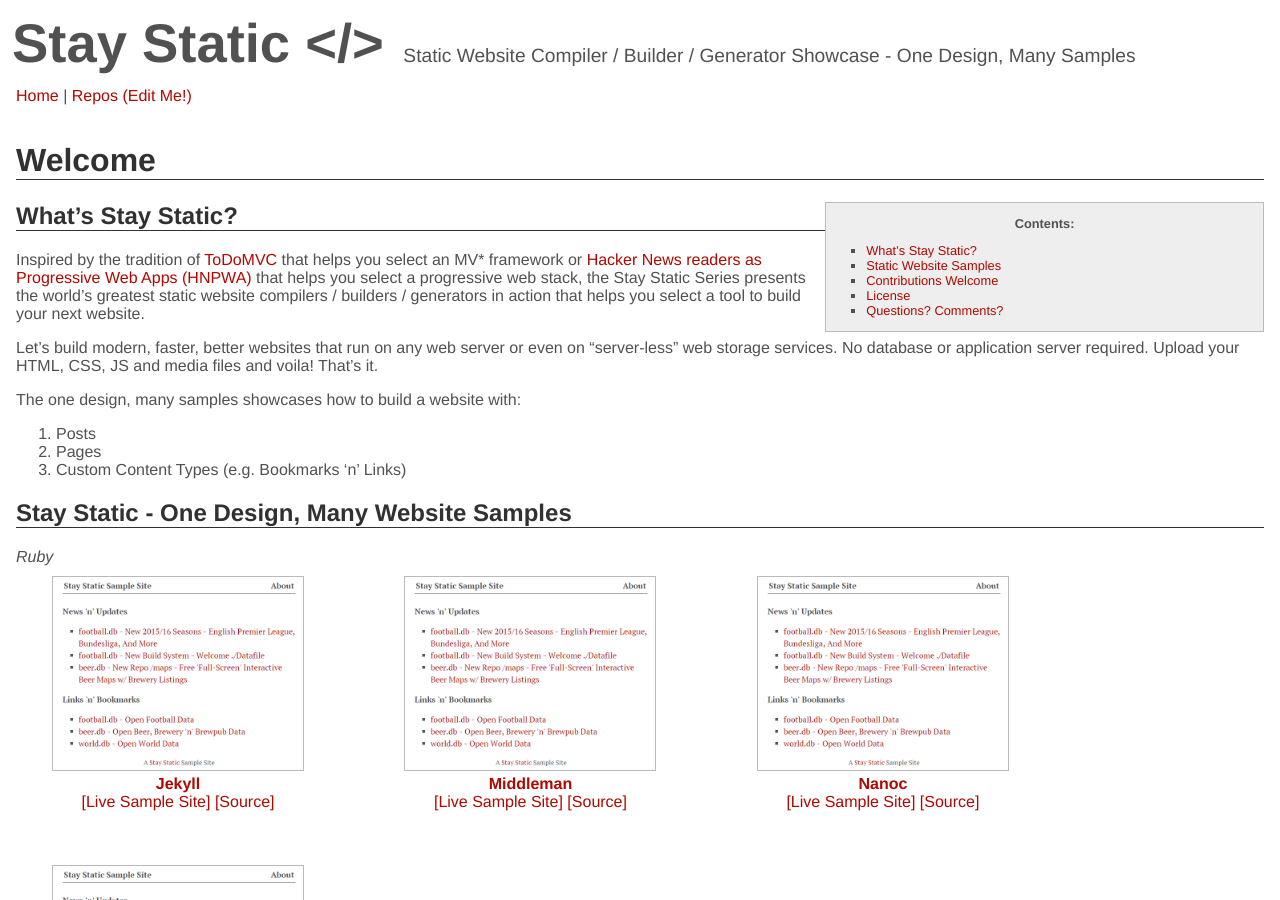
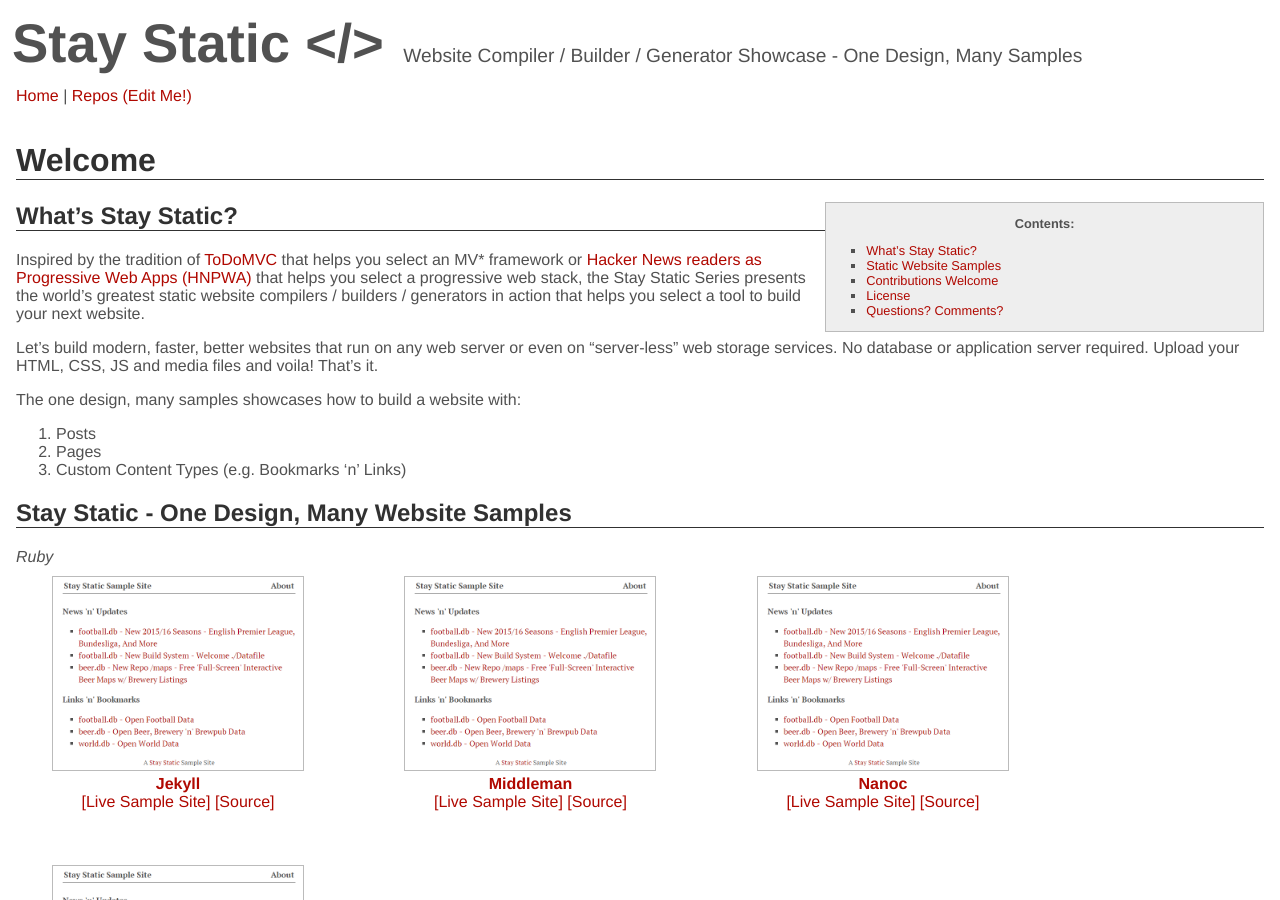
Before and after one commit to staystatic/staystatic.github.io, a Jekyll site: the page built from index.md, in a window 1280 px wide and 900 px high. Built offline with Jekyll 4.4.1, drawn with Linux system fonts in a browser that asks for light colours.

Commit message:
Update default.html

```diff
--- a/_layouts/default.html
+++ b/_layouts/default.html
@@ -9,7 +9,7 @@
 
   <div id="header">
     <span class='big'>Stay Static &lt;/&gt;</span>
-    <span class='small'>Static Website Compiler / Builder / Generator Showcase - One Design, Many Samples</span>
+    <span class='small'>Website Compiler / Builder / Generator Showcase - One Design, Many Samples</span>
   </div>
 
 
```
